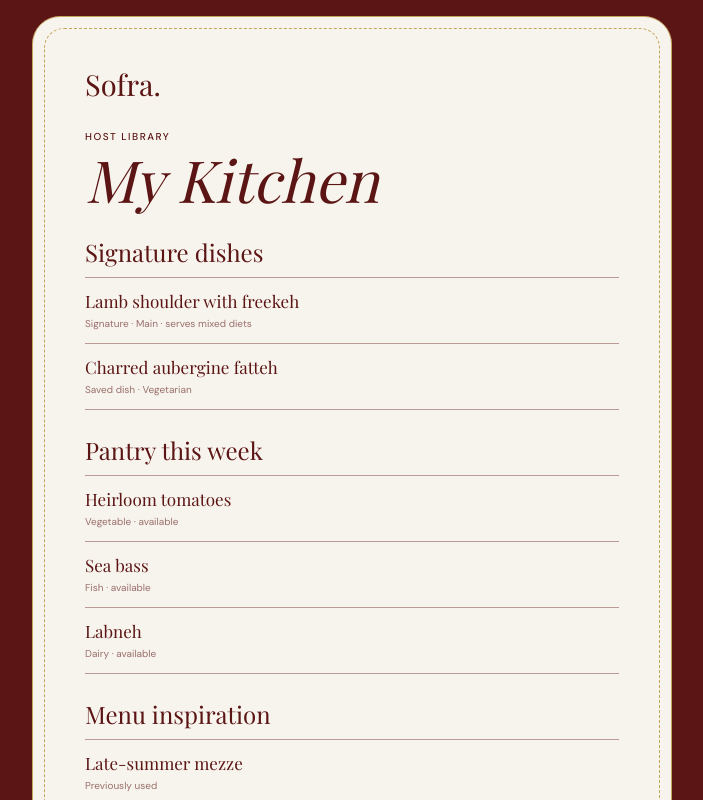
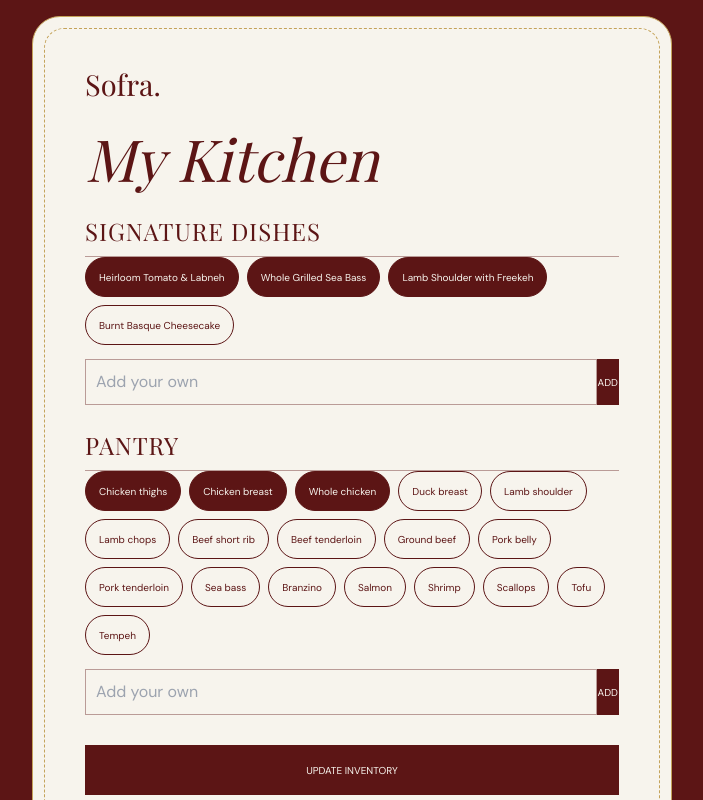
Before and after one commit to alimekawi9/sofra_2.0, a Next.js app: page /design-preview/my-kitchen in a window 1280 px wide. Shown: the top 800 px of the page, without its empty margins (288-991 px from the left). Built offline with nearby package versions, Linux system fonts and the light colour scheme.

Commit message:
Build editable Sofra inventory preview

```diff
--- /dev/null
+++ b/app/design-preview/events/demo/inventory/page.tsx
@@ -0,0 +1,3 @@
+import '@/components/sofra-v2/sofra-v2.css'
+import {MyKitchenPreview} from '@/components/sofra-v2/MyKitchenPreview'
+export default function EventInventoryPage(){return <MyKitchenPreview eventContext/>}
--- a/components/sofra-v2/MyKitchenPreview.tsx
+++ b/components/sofra-v2/MyKitchenPreview.tsx
@@ -1,4 +1,10 @@
-import { sv2Display,sv2Sans } from './fonts'
-import { PreviewBottomNav } from './PreviewBottomNav'
-const groups=[{title:'Signature dishes',items:[['Lamb shoulder with freekeh','Signature · Main · serves mixed diets'],['Charred aubergine fatteh','Saved dish · Vegetarian']]},{title:'Pantry this week',items:[['Heirloom tomatoes','Vegetable · available'],['Sea bass','Fish · available'],['Labneh','Dairy · available']]},{title:'Menu inspiration',items:[['Late-summer mezze','Previously used'],['A table by the sea','Saved inspiration']]}]
-export function MyKitchenPreview(){return <div className={`sv2-root sv2-device-page sv2-app-page ${sv2Display.variable} ${sv2Sans.variable}`}><main className="sv2-device-shell sv2-app-shell sv2-kitchen-shell"><header className="sv2-menu-topline"><p>Sofra.</p></header><p className="sv2-event-kicker">HOST LIBRARY</p><h1>My Kitchen</h1>{groups.map(g=><section key={g.title}><h2>{g.title}</h2>{g.items.map(([name,note])=><article key={name}><h3>{name}</h3><p>{note}</p></article>)}</section>)}<PreviewBottomNav current="events"/></main></div>}
+'use client'
+import {KeyboardEvent,useState} from 'react'
+import {INGREDIENT_PRESETS} from '@/lib/ingredient-presets'
+import {PREVIEW_MENU_DISHES} from './menu-fixtures'
+import {sv2Display,sv2Sans} from './fonts'
+import {PreviewBottomNav} from './PreviewBottomNav'
+const signatureOptions=PREVIEW_MENU_DISHES.map(d=>d.name)
+const pantryOptions=Object.values(INGREDIENT_PRESETS).flat().slice(0,18)
+function Editor({title,options}:{title:string;options:string[]}){const [selected,setSelected]=useState<string[]>(options.slice(0,3)),[custom,setCustom]=useState<string[]>([]),[draft,setDraft]=useState('');function toggle(v:string){setSelected(p=>p.includes(v)?p.filter(x=>x!==v):[...p,v])}function add(){const value=draft.trim();if(!value||[...options,...custom].some(x=>x.toLowerCase()===value.toLowerCase()))return;setCustom(p=>[...p,value]);setSelected(p=>[...p,value]);setDraft('')}function key(e:KeyboardEvent<HTMLInputElement>){if(e.key==='Enter'){e.preventDefault();add()}}return <section className="sv2-inventory-editor"><h2>{title}</h2><div className="sv2-inventory-chips">{options.map(v=><button type="button" aria-pressed={selected.includes(v)} key={v} onClick={()=>toggle(v)}>{v}</button>)}{custom.map(v=><span key={v}>{v}<button type="button" aria-label={`Remove ${v}`} onClick={()=>{setCustom(p=>p.filter(x=>x!==v));setSelected(p=>p.filter(x=>x!==v))}}>×</button></span>)}</div><div className="sv2-inventory-add"><input aria-label={`Add custom ${title.toLowerCase()} item`} value={draft} onChange={e=>setDraft(e.target.value)} onKeyDown={key} placeholder="Add your own"/><button type="button" onClick={add}>ADD</button></div></section>}
+export function MyKitchenPreview({eventContext=false}:{eventContext?:boolean}){const [saved,setSaved]=useState(false);return <div className={`sv2-root sv2-device-page sv2-app-page ${sv2Display.variable} ${sv2Sans.variable}`}><main className="sv2-device-shell sv2-app-shell sv2-kitchen-shell"><header className="sv2-menu-topline"><p>Sofra.</p></header>{eventContext&&<p className="sv2-event-kicker">LAYLA&apos;S SOFRA · HOST INVENTORY</p>}<h1>{eventContext?'Inventory':'My Kitchen'}</h1><Editor title="SIGNATURE DISHES" options={signatureOptions}/><Editor title="PANTRY" options={pantryOptions}/><button className="sv2-inventory-save" type="button" onClick={()=>setSaved(true)}>UPDATE INVENTORY</button>{saved&&<p className="sv2-inventory-saved" role="status">Inventory updated in this preview.</p>}<PreviewBottomNav current="events"/></main></div>}
--- a/components/sofra-v2/sofra-v2.css
+++ b/components/sofra-v2/sofra-v2.css
@@ -870,6 +870,7 @@
   .sv2-rsvp-options{grid-template-columns:1fr;}
   .sv2-rsvp-options button{min-height:52px;}
 }
+.sv2-inventory-editor{margin-top:26px}.sv2-inventory-editor h2{font:500 12px var(--sv2-sans-family);letter-spacing:1px}.sv2-inventory-chips{display:flex;flex-wrap:wrap;gap:8px}.sv2-inventory-chips>button,.sv2-inventory-chips>span{min-height:40px;padding:10px 13px;border:1px solid var(--sv2-ink);border-radius:999px;background:transparent;color:inherit;font-size:10px}.sv2-inventory-chips>button[aria-pressed="true"]{background:var(--sv2-ink);color:var(--sv2-off-white)}.sv2-inventory-chips>span button{margin-left:7px;border:0;background:transparent;color:inherit}.sv2-inventory-add{display:grid;grid-template-columns:1fr auto;margin-top:14px}.sv2-inventory-add input{min-height:46px;padding:10px;border:1px solid var(--sv2-line);background:transparent}.sv2-inventory-add button,.sv2-inventory-save{border:1px solid var(--sv2-ink);background:var(--sv2-ink);color:var(--sv2-off-white);font-size:10px}.sv2-inventory-save{width:100%;min-height:50px;margin-top:30px}.sv2-inventory-saved{text-align:center;font-size:11px}
 
 /* ---- invitation preview ---- */
 
```
